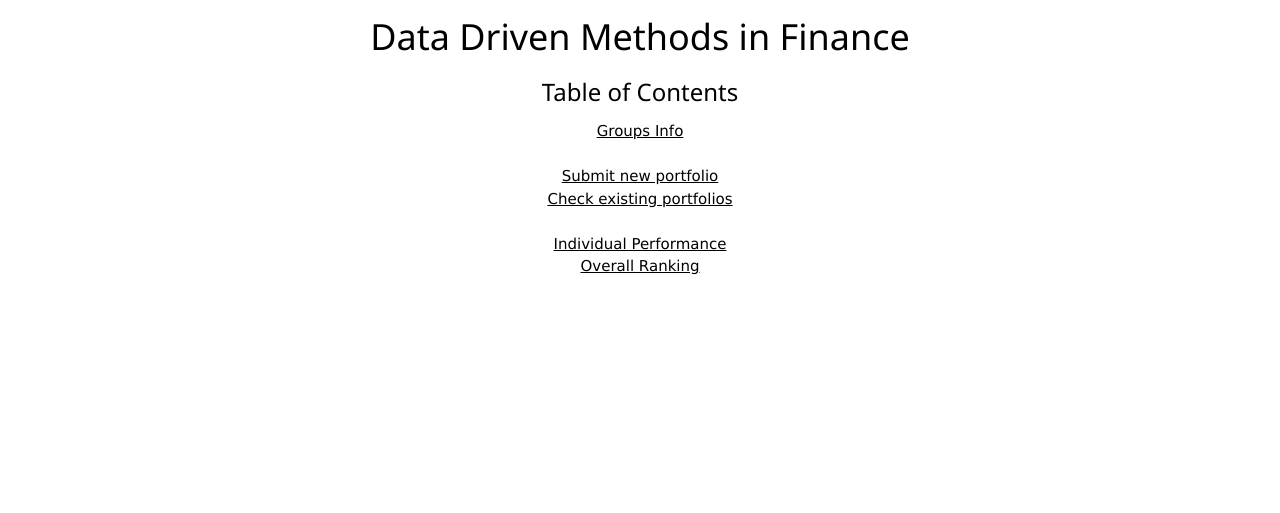
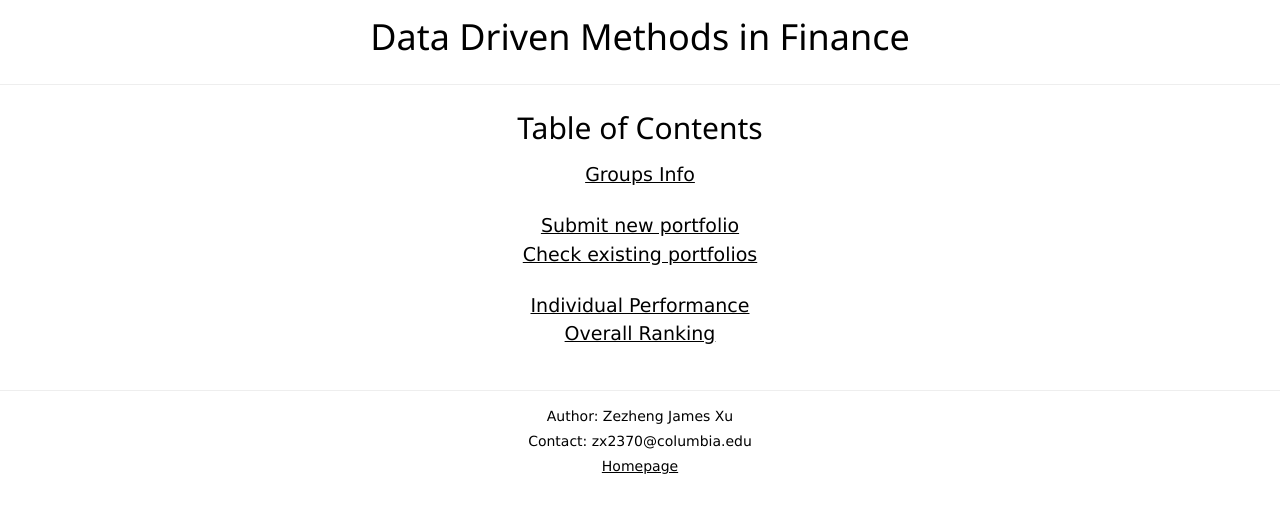
Before and after one commit to jamesxu0220/data-driven-methods, a Flask app: page / in a window 1280 px wide. Shown: the top 513 px of the page. Run offline with Flask 2, Linux system fonts and the light colour scheme.

Commit message:
Added footer

```diff
--- a/static/css/main.css
+++ b/static/css/main.css
@@ -1,7 +1,3 @@
-body {
-    font-family: sans-serif
-}
-
 table, th, td {
     border: 1px solid black;
     border-collapse: collapse;
@@ -22,3 +18,12 @@ table.center {
     margin-left:auto;
     margin-right:auto;
 }
+
+li {
+    font-size: 19px;
+}
+
+footer {
+    font-size: 14px;
+    line-height: 0.8;
+}
--- a/templates/base.html
+++ b/templates/base.html
@@ -10,5 +10,11 @@
 </head>
 <body>
     {% block body %}{% endblock %}
+<footer class="center">
+    <br><br><hr>
+    <p>Author: Zezheng James Xu</p>
+    <p>Contact: zx2370@columbia.edu</p>
+    <a href="../">Homepage</a><br><br>
+</footer>
 </body>
 </html>
--- a/templates/groups.html
+++ b/templates/groups.html
@@ -31,7 +31,7 @@
         {% endfor %}
     </table>
     <br>
-
+    <hr>
     <h3>Add your group</h3>
     <span>* indicates required fields</span>
     <form action="/groups/" method="POST">
@@ -52,7 +52,5 @@
         <br>
         <input type="submit" value="Add Group">
     </form>
-    <br><br>
-    <a href="../">Home</a>
 </div>
 {% endblock %}
--- a/templates/index.html
+++ b/templates/index.html
@@ -8,7 +8,8 @@
 
 <div class="content center">
     <h1>Data Driven Methods in Finance</h1>
-    <h3>Table of Contents</h3>
+    <hr>
+    <h2>Table of Contents</h2>
     <ul class="no-bullets">
         <li><a href="groups">Groups Info</a></li>
         <br>
--- a/templates/portfolio_inquiry.html
+++ b/templates/portfolio_inquiry.html
@@ -15,7 +15,5 @@
         <br>
         <input type="submit" value="Check portfolio">
     </form>
-    <br><br>
-    <a href="../">Home</a>
 </div>
 {% endblock %}
--- a/templates/portfolios.html
+++ b/templates/portfolios.html
@@ -31,7 +31,5 @@
             </tr>
         {% endfor %}
     </table>
-    <br><br>
-    <a href="../">Home</a>
 </div>
 {% endblock %}
--- a/templates/submit.html
+++ b/templates/submit.html
@@ -18,7 +18,5 @@
         <br>
         <input type="submit" value="Submit">
     </form>
-    <br><br>
-    <a href="../">Home</a>
 </div>
 {% endblock %}
```
Also changed, not shown: 1 other file.
